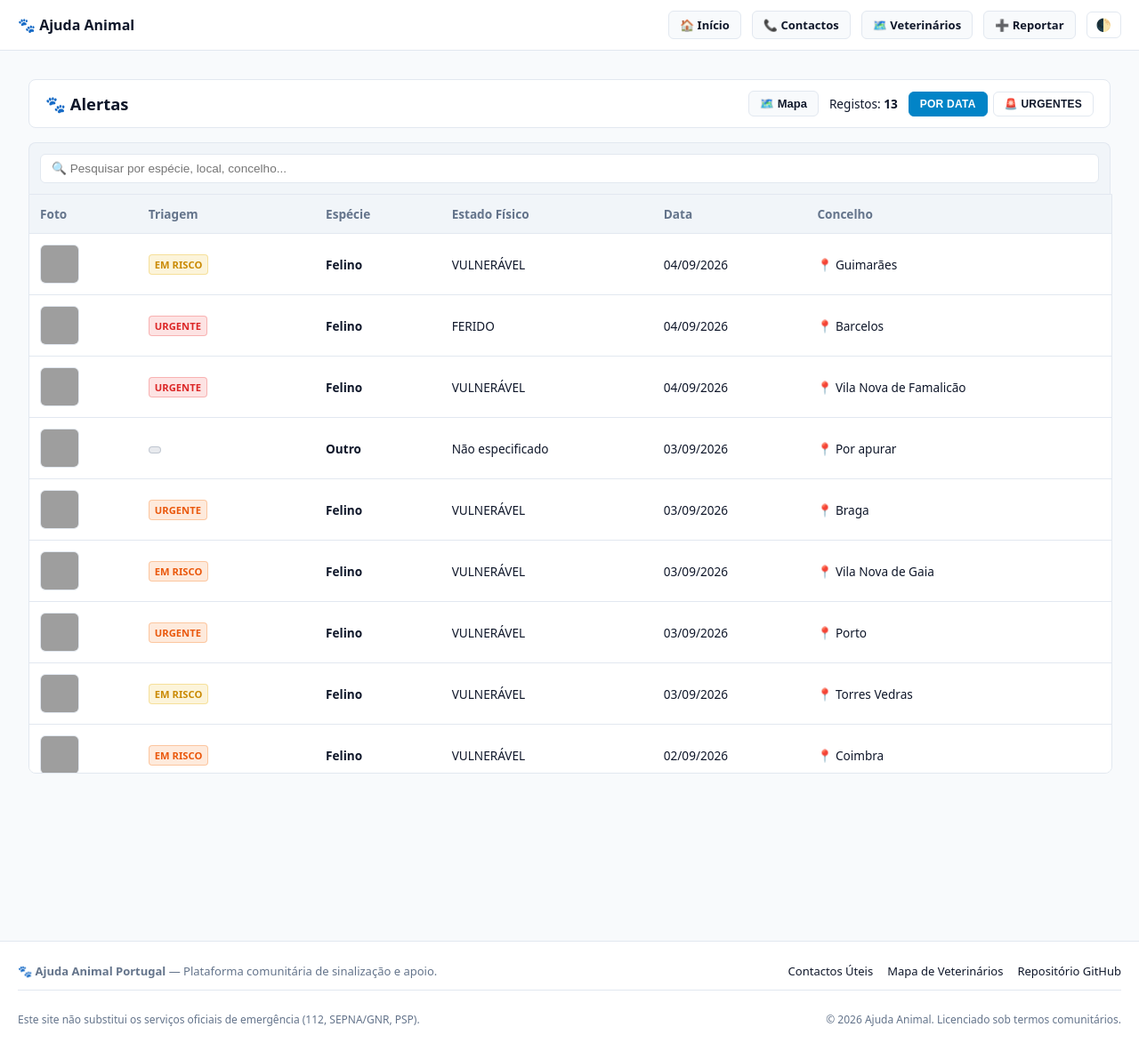
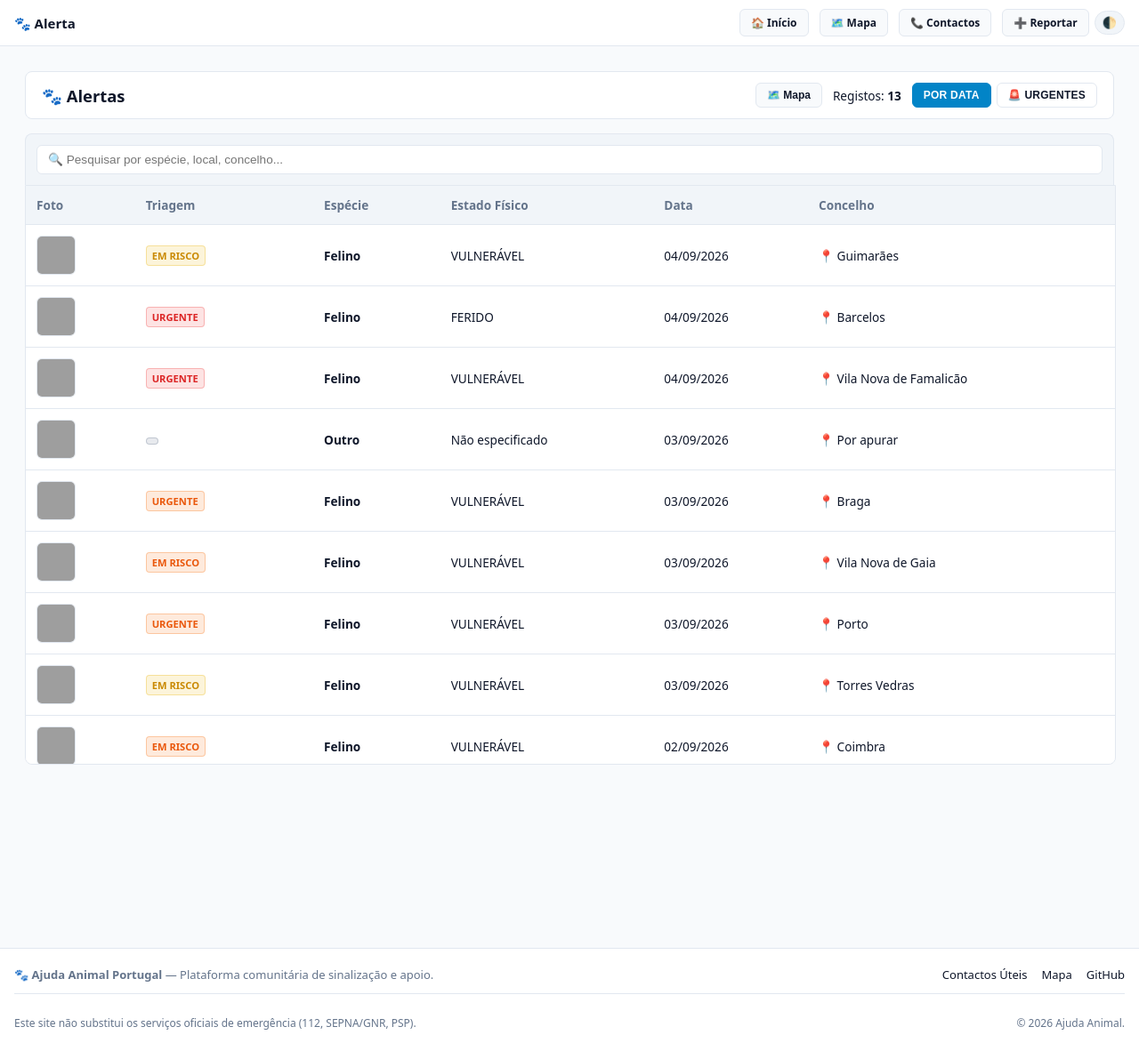
Before and after one commit to ajudaanimal/alerta, a Jekyll site: the page built from index.html, in a window 1280 px wide, cut to the strip 0-1191 px from the top of the page. Shown: the whole strip at 89% size. Built offline with Jekyll 4.4.1, drawn with Linux system fonts in a browser that asks for light colours; grey boxes are pictures that could not be loaded.

Commit message:
Update default.html

```diff
--- a/_layouts/default.html
+++ b/_layouts/default.html
@@ -33,8 +33,6 @@
             --text-muted: #64748b;
             --card-bg: #ffffff;
             --border-color: #cbd5e1;
-            --accent-emergency: #ef4444;
-            --accent-report: #10b981;
             --pill-bg: #f1f5f9;
             --pill-text: #334155;
         }
@@ -66,106 +64,70 @@
             display: flex;
             justify-content: space-between;
             align-items: center;
-            padding: 12px 20px;
+            padding: 10px 16px;
             background: var(--card-bg);
             border-bottom: 1px solid var(--border-color);
+            gap: 8px;
             flex-wrap: wrap;
-            gap: 12px;
         }
 
         .site-title {
-            font-size: 16px;
+            font-size: 15px;
             font-weight: 800;
             text-decoration: none;
             color: var(--text-main);
-            display: flex;
-            align-items: center;
-            gap: 6px;
+            white-space: nowrap;
         }
 
         .header-right-group {
             display: flex;
             align-items: center;
-            gap: 12px;
+            gap: 6px;
+            margin-left: auto;
             flex-wrap: wrap;
-            margin-left: auto;
         }
 
         .fs-nav-links {
             display: flex;
             align-items: center;
-            gap: 8px;
+            gap: 6px;
             flex-wrap: wrap;
         }
 
         .fs-pill {
             background: var(--pill-bg);
             color: var(--pill-text);
-            padding: 6px 12px;
-            border-radius: 20px;
+            padding: 5px 10px;
+            border-radius: 16px;
             text-decoration: none;
-            font-size: 13px;
+            font-size: 12px;
             font-weight: 600;
             border: 1px solid var(--border-color);
-            transition: opacity 0.2s;
+            white-space: nowrap;
         }
 
-        .fs-pill:hover {
-            opacity: 0.85;
-        }
+        .btn-emergency { background-color: #fee2e2; color: #991b1b; border-color: #fca5a5; }
+        html.dark-mode .btn-emergency { background-color: #450a0a; color: #fca5a5; border-color: #7f1d1d; }
 
-        .btn-home {
-            background-color: #e0f2fe;
-            color: #0369a1;
-            border-color: #bae6fd;
-        }
-
-        html.dark-mode .btn-home {
-            background-color: #082f49;
-            color: #bae6fd;
-            border-color: #0369a1;
-        }
-
-        .btn-emergency {
-            background-color: #fee2e2;
-            color: #991b1b;
-            border-color: #fca5a5;
-        }
-
-        html.dark-mode .btn-emergency {
-            background-color: #450a0a;
-            color: #fca5a5;
-            border-color: #7f1d1d;
-        }
-
-        .btn-report {
-            background-color: #d1fae5;
-            color: #065f46;
-            border-color: #6ee7b7;
-        }
-
-        html.dark-mode .btn-report {
-            background-color: #022c22;
-            color: #6ee7b7;
-            border-color: #065f46;
-        }
+        .btn-report { background-color: #d1fae5; color: #065f46; border-color: #6ee7b7; }
+        html.dark-mode .btn-report { background-color: #022c22; color: #6ee7b7; border-color: #065f46; }
 
         .theme-toggle-btn {
-            background: var(--card-bg);
+            background: var(--pill-bg);
             border: 1px solid var(--border-color);
             color: var(--text-main);
-            padding: 6px 10px;
-            border-radius: 6px;
+            padding: 5px 8px;
+            border-radius: 16px;
             cursor: pointer;
-            font-size: 14px;
+            font-size: 13px;
         }
 
         /* Conteúdo Principal */
         .site-main-content {
-            padding: 20px;
+            padding: 16px;
             width: 100%;
-            max-width: none !important;
-            margin: 0;
+            max-width: 1400px;
+            margin: 0 auto;
             box-sizing: border-box;
             flex: 1;
         }
@@ -174,7 +136,7 @@
         .site-global-footer {
             background: var(--card-bg);
             border-top: 1px solid var(--border-color);
-            padding: 24px 20px;
+            padding: 20px 16px;
             font-size: 13px;
             color: var(--text-muted);
             margin-top: auto;
@@ -222,20 +184,30 @@
             gap: 8px;
             font-size: 12px;
         }
+
+        @media (max-width: 600px) {
+            .site-global-header {
+                padding: 8px 10px;
+            }
+            .fs-pill {
+                font-size: 11px;
+                padding: 4px 8px;
+            }
+        }
     </style>
 </head>
 <body>
 
     <!-- Cabeçalho Global -->
     <header class="site-global-header">
-        <a href="{{ '/' | relative_url }}" class="site-title">🐾 Ajuda Animal</a>
+        <a href="{{ '/' | relative_url }}" class="site-title">🐾 Alerta</a>
 
         <div class="header-right-group">
             <nav class="fs-nav-links" aria-label="Navegação Principal">
-                <a href="{{ '/' | relative_url }}" class="fs-pill btn-home" aria-label="Página Principal">🏠 Início</a>
-                <a href="{{ '/emergencia/' | relative_url }}" class="fs-pill btn-emergency" aria-label="Contactos">📞 Contactos</a>
-                <a href="{{ '/veterinarios.html' | relative_url }}" class="fs-pill" aria-label="Ver Mapa de Veterinários">🗺️ Veterinários</a>
-                <a href="https://forms.gle/H8KxdxXfuZz69mW56" target="_blank" rel="noopener noreferrer" class="fs-pill btn-report" aria-label="Reportar nova ocorrência">➕ Reportar</a>
+                <a href="{{ '/' | relative_url }}" class="fs-pill">🏠 Início</a>
+                <a href="{{ '/mapa.html' | relative_url }}" class="fs-pill">🗺️ Mapa</a>
+                <a href="{{ '/emergencia/' | relative_url }}" class="fs-pill btn-emergency">📞 Contactos</a>
+                <a href="https://forms.gle/H8KxdxXfuZz69mW56" target="_blank" rel="noopener noreferrer" class="fs-pill btn-report">➕ Reportar</a>
             </nav>
 
             <button type="button" class="theme-toggle-btn" onclick="toggleGlobalDarkMode()" title="Alternar Tema">🌓</button>
@@ -254,13 +226,13 @@
                 <span><strong>🐾 Ajuda Animal Portugal</strong> — Plataforma comunitária de sinalização e apoio.</span>
                 <div class="footer-links">
                     <a href="{{ '/emergencia/' | relative_url }}">Contactos Úteis</a>
-                    <a href="{{ '/veterinarios.html' | relative_url }}">Mapa de Veterinários</a>
-                    <a href="https://github.com/ajudaanimal/alerta" target="_blank" rel="noopener noreferrer">Repositório GitHub</a>
+                    <a href="{{ '/mapa.html' | relative_url }}">Mapa</a>
+                    <a href="https://github.com/ajudaanimal/alerta" target="_blank" rel="noopener noreferrer">GitHub</a>
                 </div>
             </div>
             <div class="footer-bottom">
                 <p>Este site não substitui os serviços oficiais de emergência (112, SEPNA/GNR, PSP).</p>
-                <p>&copy; {{ 'now' | date: "%Y" }} Ajuda Animal. Licenciado sob termos comunitários.</p>
+                <p>&copy; {{ 'now' | date: "%Y" }} Ajuda Animal.</p>
             </div>
         </div>
     </footer>
```
